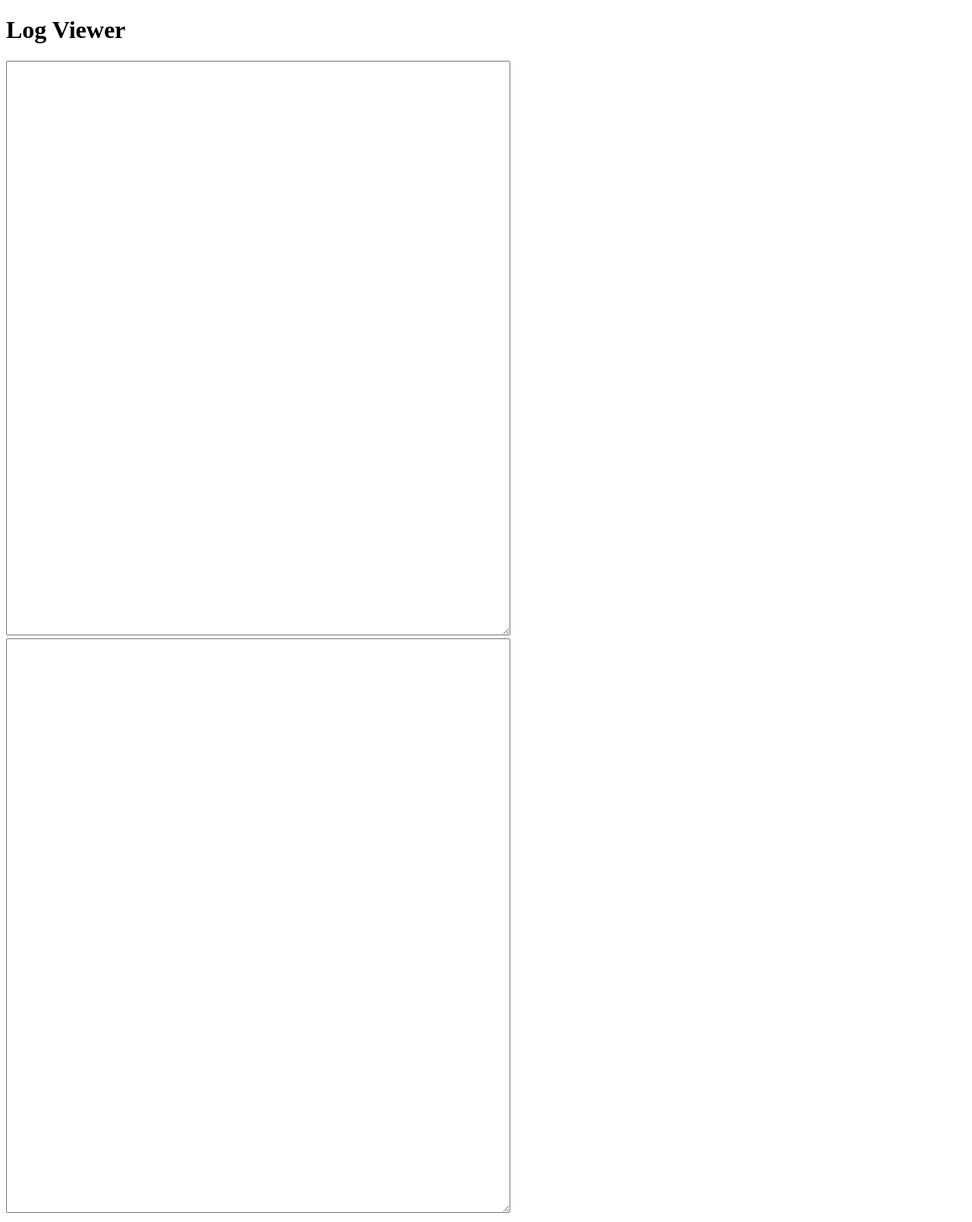
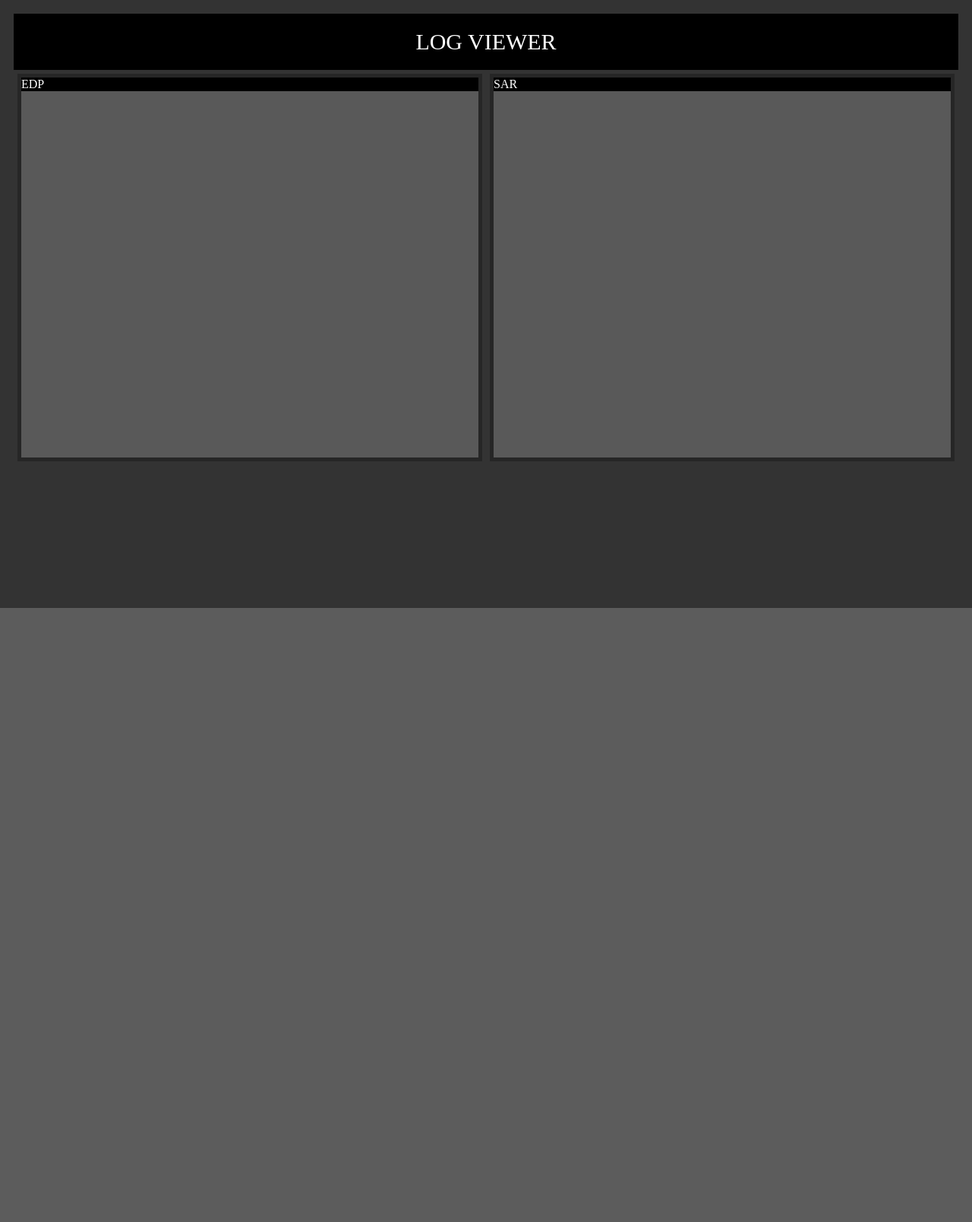
Before and after one commit to l3LUEPHOENIX/vision, a Flask app: page / in a window 1280 px wide. Shown: the whole page at 76% size. After the commit the page ends 800 px from the top, so only its background shows below. Run offline with Flask 3, Linux system fonts and the light colour scheme.

Commit message:
edits to index.html

```diff
--- a/log-viewer/templates/index.html
+++ b/log-viewer/templates/index.html
@@ -2,12 +2,64 @@
 <html>
 <head>
   <title>Log Viewer</title>
+  <style>
+    body {
+      background-color: #333333;
+    }
+    .data-container {
+      display: grid;
+      grid-template-columns: 50% 50%;
+      padding: 10px;
+    }
+    .data-container-header {
+      padding: 20px;
+      text-align: center;
+      font-size: 30px;
+      grid-column: 1 / span 2;
+      background-color: black;
+      color: white;
+    }
+    .data-container p {
+      margin: 0;
+      padding: 0;
+      font: 20px;
+    }
+    .grid-item {
+      background-color: #595959;
+      color: black;
+      border: 5px solid #262626;
+      font: 20px;
+      height: 500px;
+      margin: 5px;
+    }
+    .grid-item-header {
+      background-color: black;
+      color: white;
+      margin-bottom: 1px;
+      position: sticky;
+    }
+    .grid-item-body {
+      height: 95%;
+      overflow: scroll;
+      overflow-wrap: break-word;
+    }
+  </style>
 </head>
 <body>
-  <h1>Log Viewer</h1>
-  <div id="data-container">
-    <textarea id="edp" cols="80" rows="50" readonly="true" wrap="true"></textarea>
-    <textarea id="sar" cols="80" rows="50" readonly="true" wrap="true"></textarea>
+  <div id="data-container" class="data-container">
+    <div class="data-container-header">LOG VIEWER</div>
+    <div class="grid-item">
+      <div class="grid-item-header">EDP</div>
+      <div id="edp" class="grid-item-body"></div>
+    </div>
+    <div class="grid-item">
+      <div class="grid-item-header">SAR</div>
+      <div id="sar" class="grid-item-body"></div>
+    </div>
+    <!-- <div class="grid-item">
+      <div class="grid-item-header">OTHER</div>
+      <div id="other" class="grid-item-body"></div>
+    </div> -->
   </div>
   <script>
 
@@ -15,7 +67,10 @@
     source.addEventListener('event', function(event) {
       var data = JSON.parse(event.data);
 
-        document.getElementById(`${data.source}`).textContent += `${data.message}\n`
+        const para = document.createElement("p");
+        const node = document.createTextNode(`${data.message}\n`);
+        para.appendChild(node);
+        document.getElementById(`${data.source}`).appendChild(para);
 
     }, false);
     source.addEventListener('error', function(event) {
```
